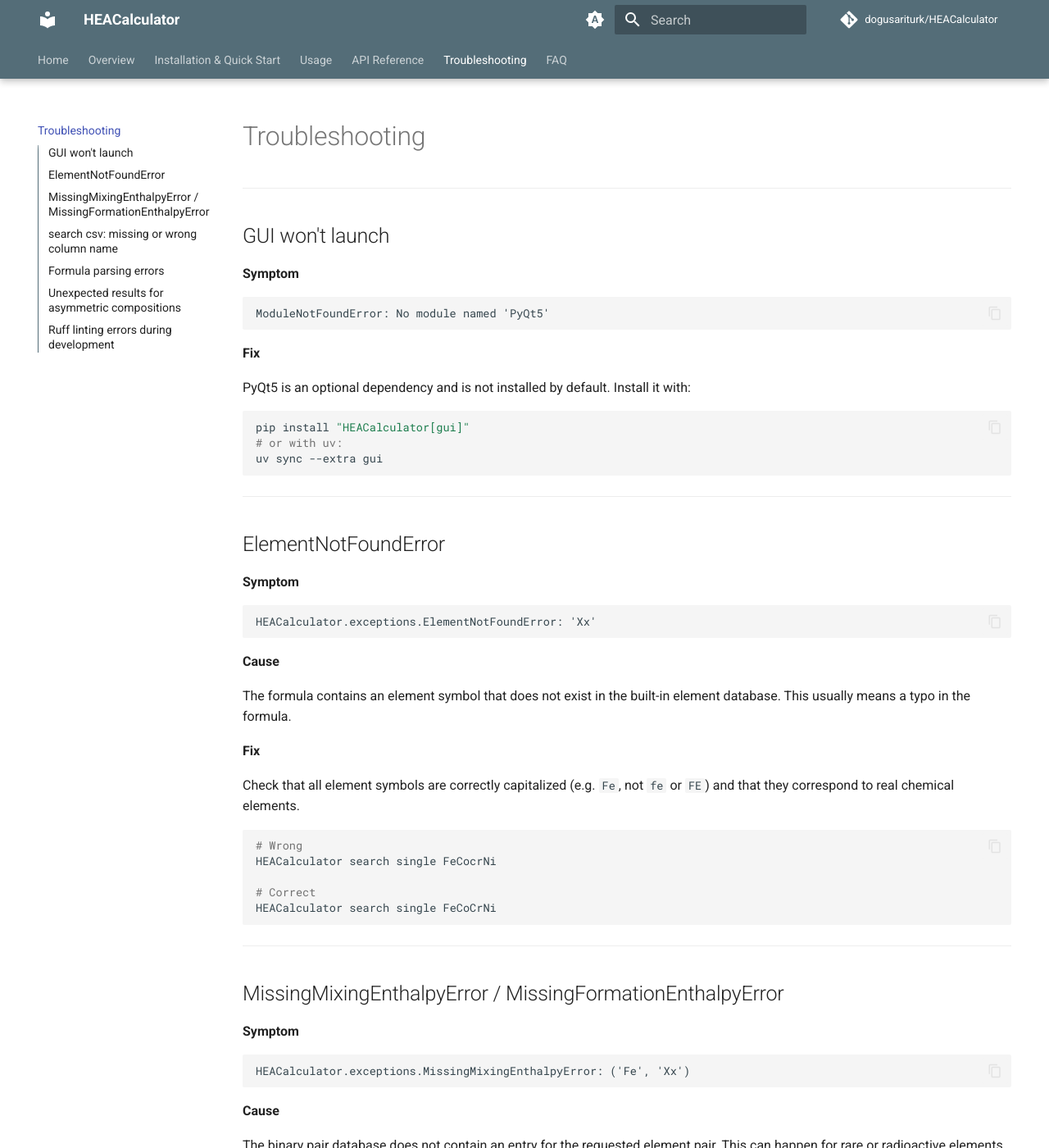
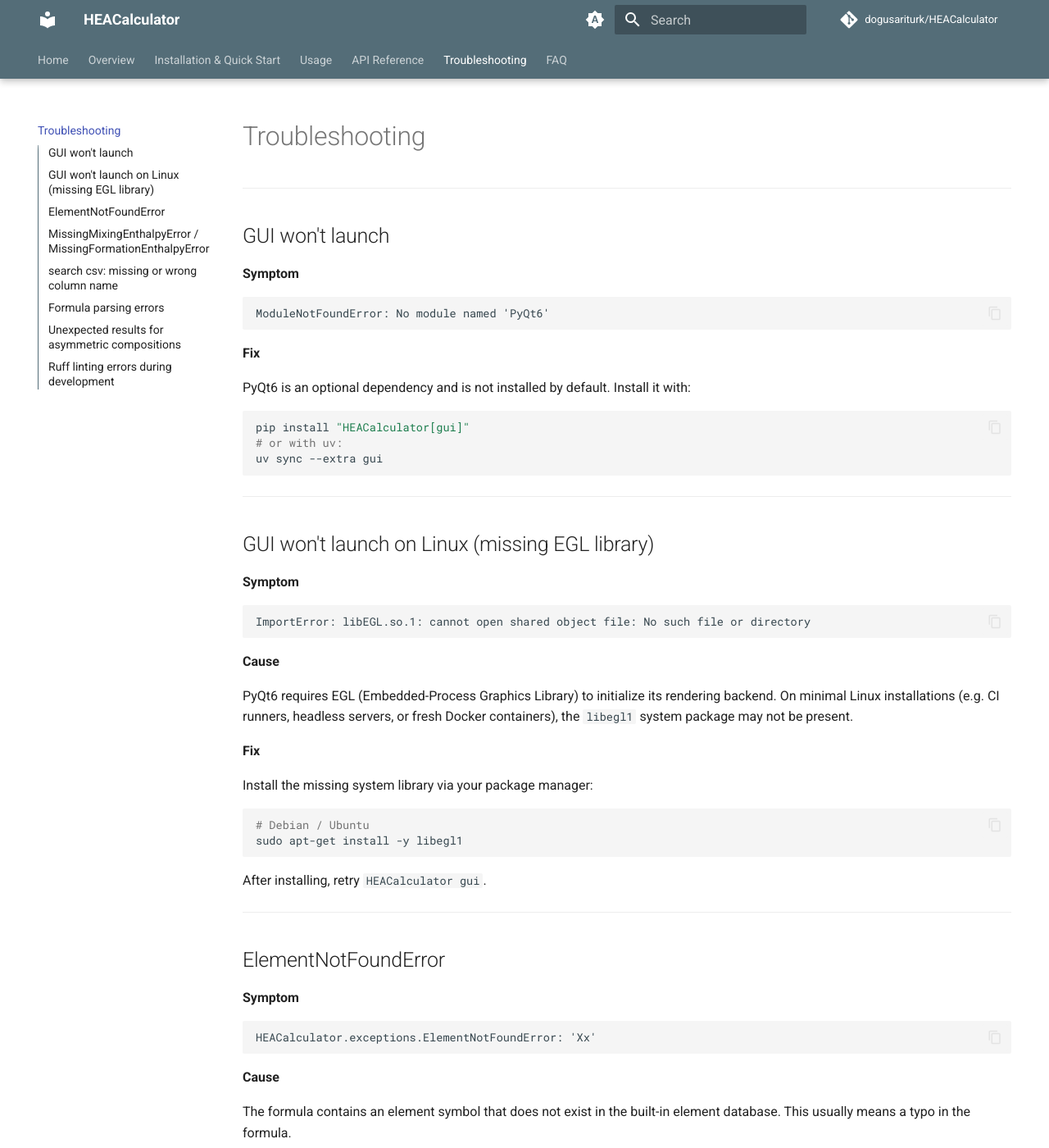
Before and after one commit to dogusariturk/HEACalculator, an MkDocs documentation site: the page built from docs/troubleshooting.md, in a window 1280 px wide and 1400 px high. Shown: the whole window at 82% size. Built offline with MkDocs 1.6.1 and Material for MkDocs 9.7.7, drawn with Linux system fonts in a browser that asks for light colours; comment, search, counter and statistics services are not loaded.

Commit message:
Update documentation and references from PyQt5 to PyQt6

````diff
--- a/docs/troubleshooting.md
+++ b/docs/troubleshooting.md
@@ -7,18 +7,43 @@
 **Symptom**
 
 ```
-ModuleNotFoundError: No module named 'PyQt5'
+ModuleNotFoundError: No module named 'PyQt6'
 ```
 
 **Fix**
 
-PyQt5 is an optional dependency and is not installed by default. Install it with:
+PyQt6 is an optional dependency and is not installed by default. Install it with:
 
 ```bash
 pip install "HEACalculator[gui]"
 # or with uv:
 uv sync --extra gui
 ```
+
+---
+
+## GUI won't launch on Linux (missing EGL library)
+
+**Symptom**
+
+```
+ImportError: libEGL.so.1: cannot open shared object file: No such file or directory
+```
+
+**Cause**
+
+PyQt6 requires EGL (Embedded-Process Graphics Library) to initialize its rendering backend. On minimal Linux installations (e.g. CI runners, headless servers, or fresh Docker containers), the `libegl1` system package may not be present.
+
+**Fix**
+
+Install the missing system library via your package manager:
+
+```bash
+# Debian / Ubuntu
+sudo apt-get install -y libegl1
+```
+
+After installing, retry `HEACalculator gui`.
 
 ---
 
````
Also changed, not shown: README.md (+2 -2 lines), docs/index.md (+1 -1 lines), docs/installation.md (+2 -2 lines), docs/usage.md (+2 -2 lines), 1 other file.
